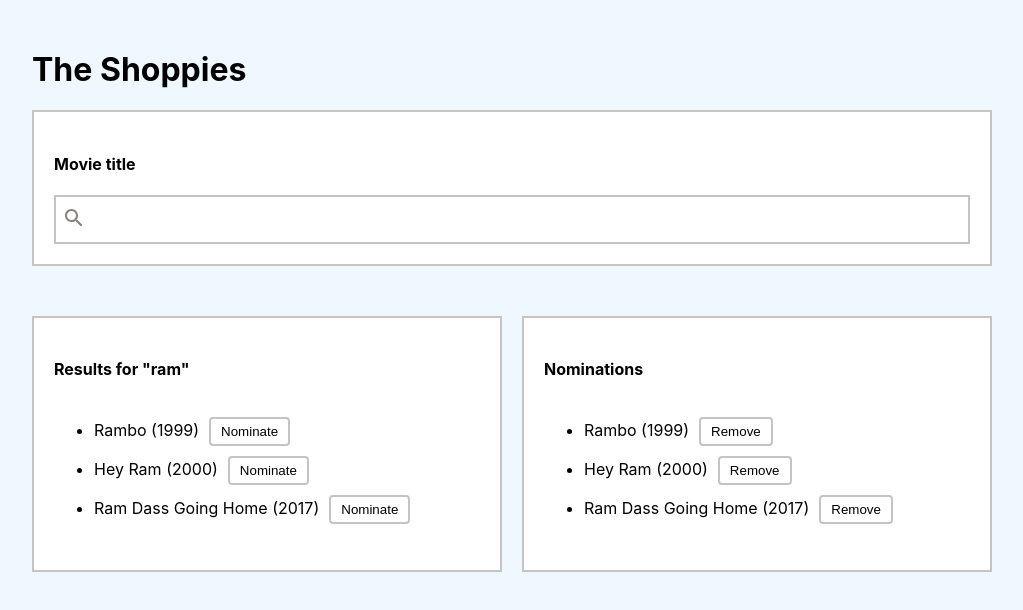
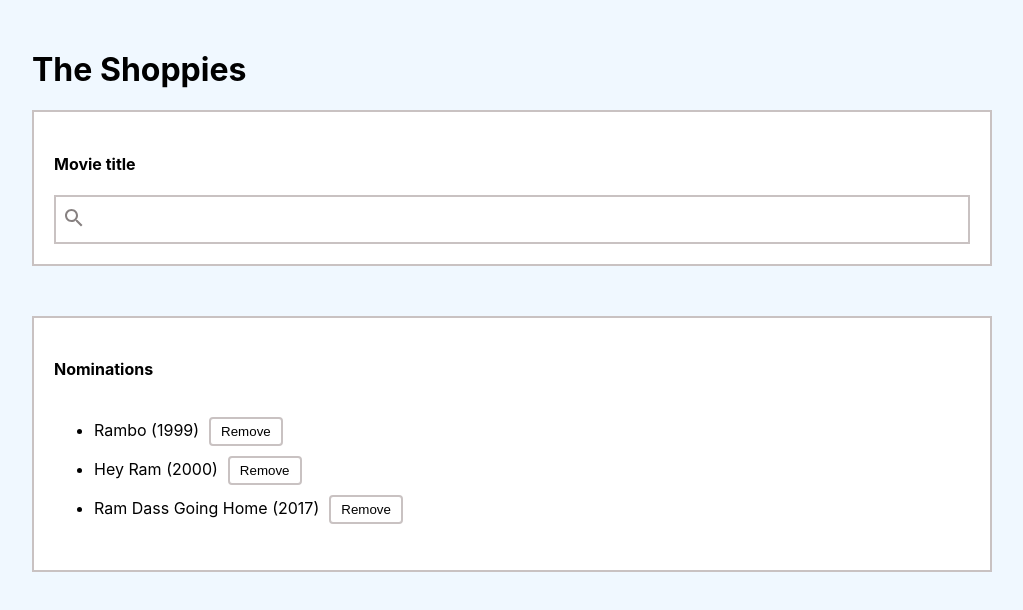
Before and after one commit to momofcats/shoppies, a React (Create React App) app: page / in a window 1280 px wide. Shown: the top 610 px of the page, without its empty margins (128-1151 px from the left). Built offline with nearby package versions, Linux system fonts and the light colour scheme.

Commit message:
fetch movies from api and display in results block

```diff
--- a/src/components/App/App.js
+++ b/src/components/App/App.js
@@ -1,18 +1,32 @@
-import React from 'react';
-import './App.css';
-import Header from '../Header/Header';
-import SearchBar from '../SearchBar/SearchBar';
-import Results from '../Results/Results';
-import Nominations from '../Nominations/Nominations';
+import React, { useState } from "react";
+import "./App.css";
+import Header from "../Header/Header";
+import SearchBar from "../SearchBar/SearchBar";
 import Main from "../Main/Main";
+import omdbApi from "../../utils/api";
 
 
 function App() {
+  const [movies, setMovies] = useState([]);
+  const [keyword, setKeyword] = useState("");
+
+  function handleMovieSearch(title) {
+    setKeyword(title);
+    omdbApi
+      .searchMovies(title)
+      .then((res) => {
+        const data = res.Search;
+        setMovies(data);
+        console.log(data);
+      })
+      .catch((err) => console.log(err));
+  }
+
   return (
     <div className="App">
       <Header />
-      <SearchBar />
-      <Main />
+      <SearchBar onSearch={handleMovieSearch} />
+      <Main movies={movies} keyword={keyword}/>
     </div>
   );
 }
--- a/src/components/Main/Main.js
+++ b/src/components/Main/Main.js
@@ -3,10 +3,10 @@ import './Main.css';
 import Results from "../Results/Results";
 import Nominations from "../Nominations/Nominations";
 
-function Main() {
+function Main({ movies, keyword }) {
     return (
         <section className="main">
-            <Results />
+            {movies.length > 0 && <Results movies={movies} keyword={keyword}/>}
             <Nominations />
         </section>
     )
--- a/src/components/Results/Results.js
+++ b/src/components/Results/Results.js
@@ -1,21 +1,21 @@
 import React from "react";
 import "./Results.css";
 
-const list = [
-    {title:"Rambo", year: "1999", imbdID: "tt0222012"},
-    {title: "Hey Ram", year: "2000", imbdID: "tt0222013"},
-    {title: "Ram Dass Going Home", year: "2017", imbdID: "tt0222011"}
-];
+// const list = [
+//     {title:"Rambo", year: "1999", imbdID: "tt0222012"},
+//     {title: "Hey Ram", year: "2000", imbdID: "tt0222013"},
+//     {title: "Ram Dass Going Home", year: "2017", imbdID: "tt0222011"}
+// ];
 
-function Results() {
+function Results({ movies, keyword}) {
     return (
         <div className="results">
             <h4 className="results__title">
-                Results for "ram"
+                Results for "{keyword}"
             </h4>
             <ul className="results__list">
-                {list.map((item) => {
-                   return <li className="results__item" key={item.imbdID}>{item.title} ({item.year})
+                {movies.map((item) => {
+                   return <li className="results__item" key={item.imbdID}>{item.Title} ({item.Year})
                    <button className="results__btn">Nominate</button>
                    </li>
                 })}
--- a/src/components/SearchBar/SearchBar.js
+++ b/src/components/SearchBar/SearchBar.js
@@ -1,17 +1,28 @@
-import React from "react";
+import React, {useState} from "react";
 import SearchIcon from "@material-ui/icons/Search";
 import "./SearchBar.css";
 
-function SearchBar() {
+function SearchBar(props) {
+  const [value, setValue] = useState("")
+
+  function handleSubmit(e) {
+    e.preventDefault();
+    props.onSearch(value);
+  }
+
+  function handleChange(e) {
+    setValue(e.target.value);
+  }
+
   return (
     <div className="searchBar">
       <h4 className="searchBar__title">Movie title</h4>
-      <form>
+      <form onSubmit={handleSubmit}>
         <div className="searchBar__container">
           <button className="searchBar__btn">
             <SearchIcon />
           </button>
-          <input className="searchBar__input"></input>
+          <input className="searchBar__input" onChange={handleChange}></input>
         </div>
       </form>
     </div>
--- /dev/null
+++ b/src/utils/api.js
@@ -0,0 +1,34 @@
+// function searchMovie(searchQuerry) {
+// return fetch(`http://www.omdbapi.com/?s=${searchQuerry}&Search&page=10&apikey=507284`)
+// .then(response => response.json())
+// .then(data => console.log(data[Search]));
+// }
+
+// export default searchMovie;
+
+class MoviesApi {
+    constructor(options) {
+        this.options = options;
+    }
+
+    searchMovies(title) {
+        return fetch(
+            `${this.options.baseUrl}?s=${title}&apikey=507284`,
+            {
+                method: "GET",
+            }
+        ).then(async (res) => {
+            if(res.ok) {
+                return res.json();
+            }
+            const body = await res.json();
+            return Promise.reject(body.error);
+        });
+    }
+}
+
+const omdbApi = new MoviesApi({
+    baseUrl: "http://www.omdbapi.com/",
+});
+
+export default omdbApi;
```
